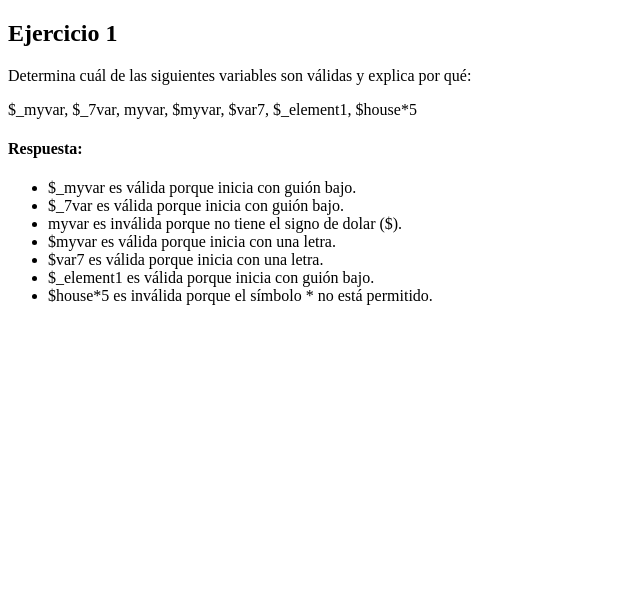
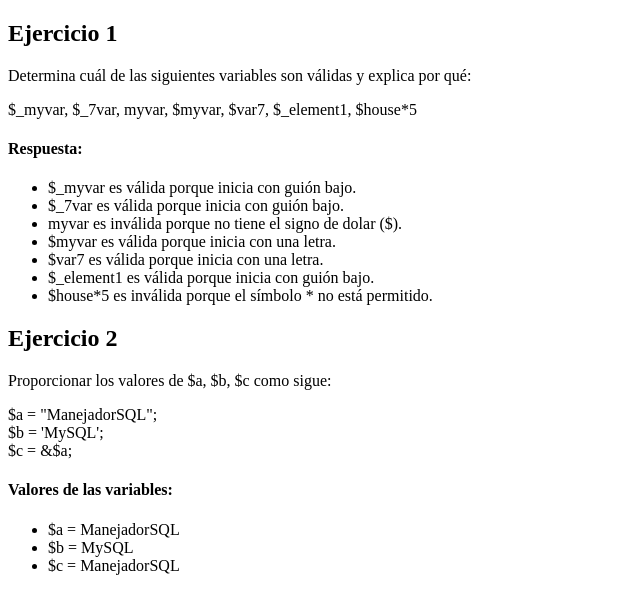
Before and after one commit to GabrielCV2003/Tecweb, a PHP site: page / in a window 1280 px wide. Shown: the top 614 px of the page, without its empty margins (0-640 px from the left). Run offline with PHP 8.4, Linux system fonts and the light colour scheme.

Commit message:
"Se realizo el eejercicio 2, dandole valores a a,b y c"

```diff
--- a/practicas/p04/index.php
+++ b/practicas/p04/index.php
@@ -30,5 +30,23 @@
         echo '<li>$house*5 es inválida porque el símbolo * no está permitido.</li>';
         echo '</ul>';
     ?>
+
+<h2>Ejercicio 2</h2>
+    <p>Proporcionar los valores de $a, $b, $c como sigue:</p>
+    <p>$a = "ManejadorSQL";<br />
+       $b = 'MySQL';<br />
+       $c = &$a;</p>
+    <?php
+        $a = "ManejadorSQL";
+        $b = 'MySQL';
+        $c = &$a;
+
+        echo '<h4>Valores de las variables:</h4>';
+        echo '<ul>';
+        echo "<li>\$a = $a</li>";
+        echo "<li>\$b = $b</li>";
+        echo "<li>\$c = $c</li>";
+        echo '</ul>';
+    ?>
 </body>
 </html>
```
